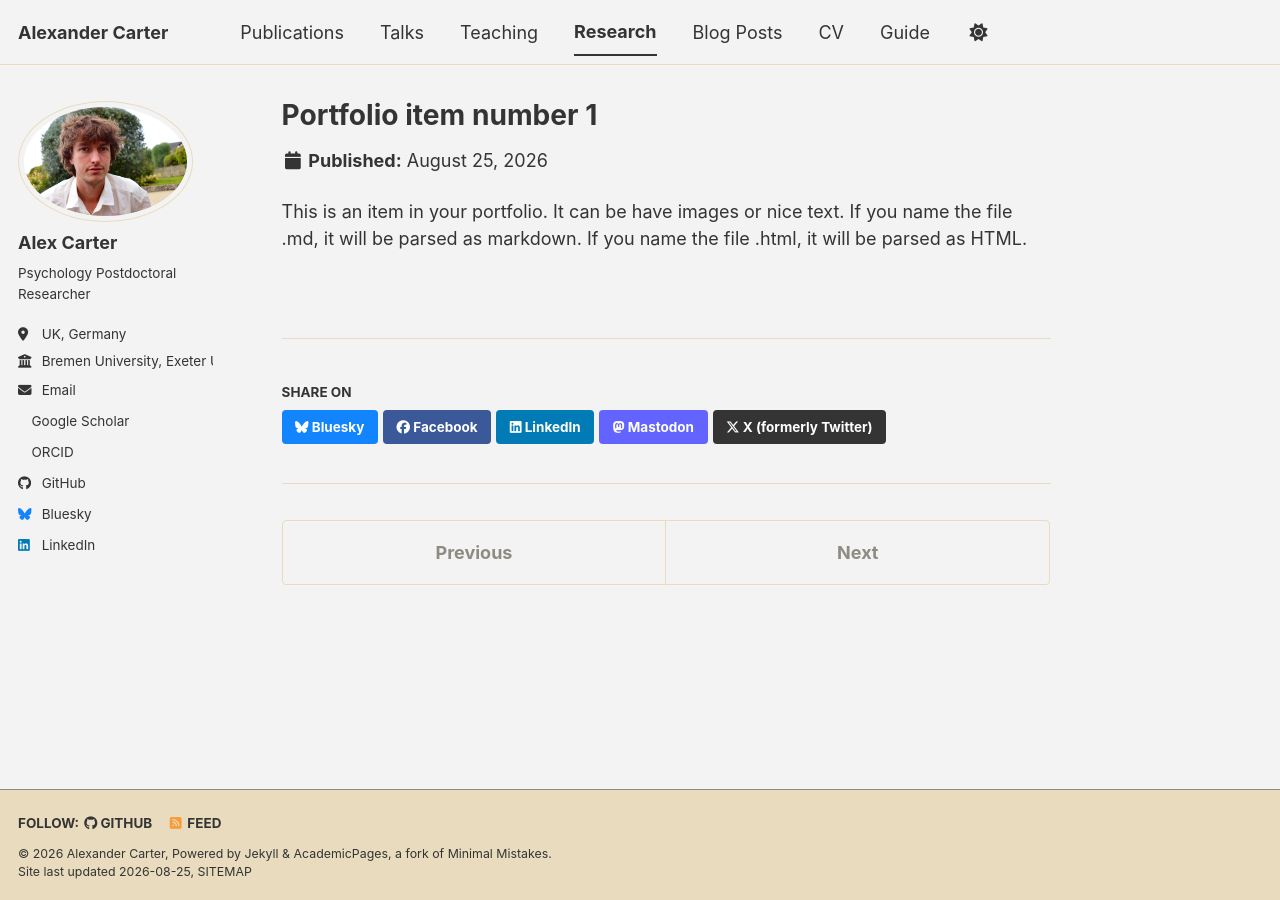
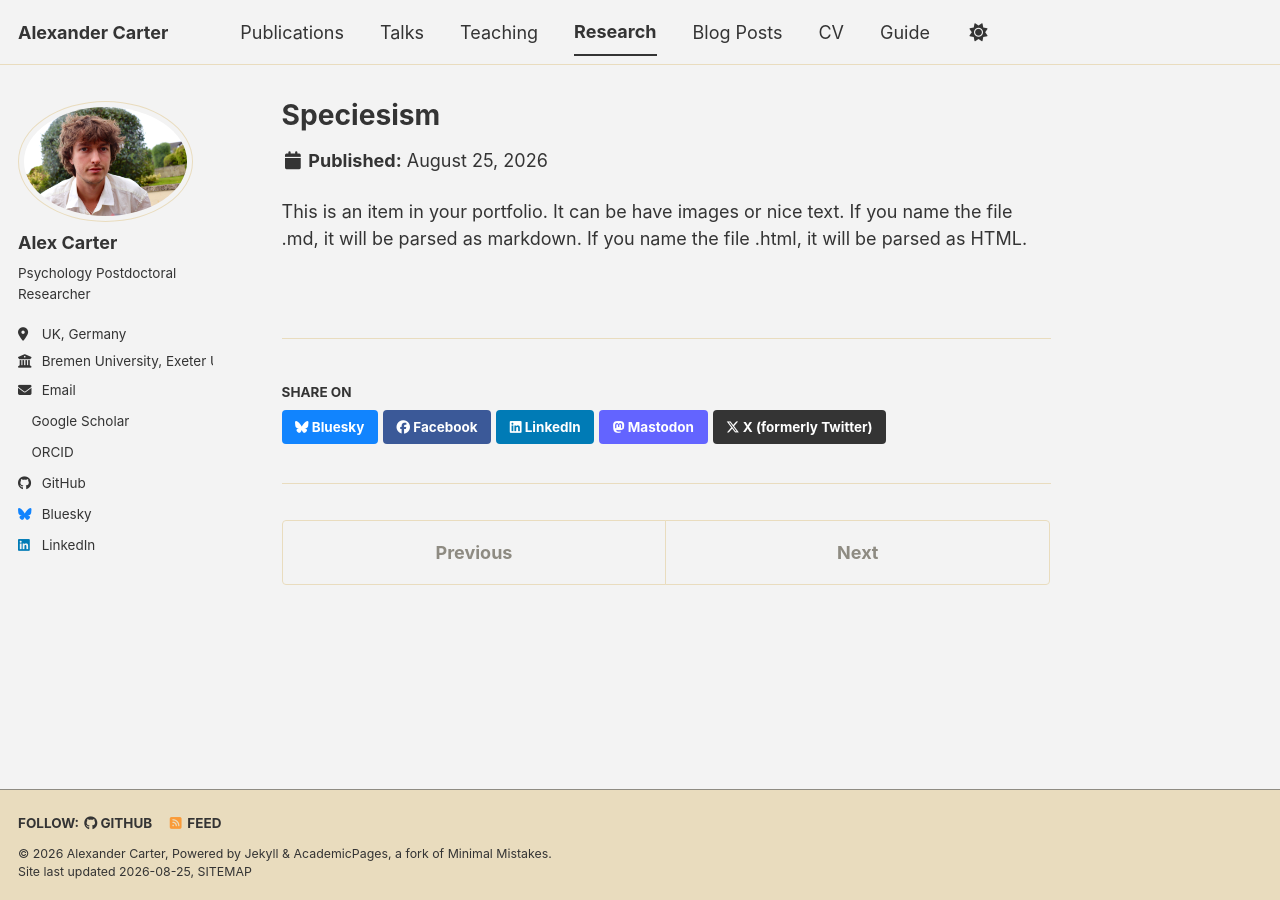
Before and after one commit to Alexander-G-Carter/Alexander-G-Carter.github.io, a Jekyll site: the page built from _portfolio/portfolio-1.md, in a window 1280 px wide. Built offline with Jekyll 4.4.1, drawn with Linux system fonts in a browser that asks for light colours; a style sheet for code colours, icons or effects is not loaded; part of the change alters nothing that is shown.

Commit message:
Update portfolio-1.md

```diff
--- a/_portfolio/portfolio-1.md
+++ b/_portfolio/portfolio-1.md
@@ -1,6 +1,6 @@
 ---
-title: "Portfolio item number 1"
-excerpt: "Short description of portfolio item number 1<br/><img src='/images/500x300.png'>"
+title: "Speciesism"
+excerpt: "Humans relationship with other animals is complex. Certain animals (e.g., dogs) are cared for deeply and seen as members of the family, while at the same time, other animals who have similar emotional and cogniitve abilities experience very poor treatment (e.g., pigs). I investigate speciesism, a belief system that marks humans as superior to other animals, and legitimises differential treatment of animals based on their species membership or societal categorisation. <br/><img src='/images/moral circle.png'>"
 collection: portfolio
 ---
 
```
